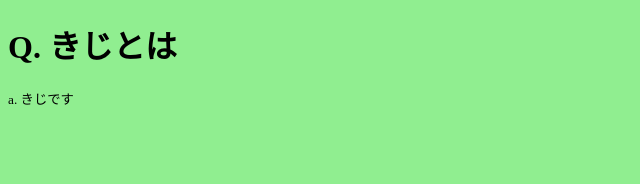
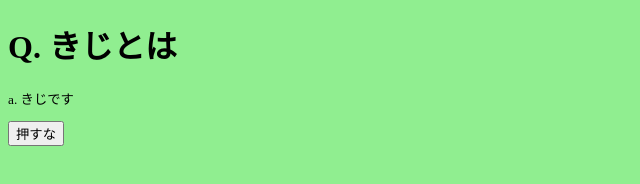
Before and after one commit to konabanana4545/henkan4545, a plain HTML site: page index.html in a window 1280 px wide. Shown: the whole page, without its empty margins (0-640 px from the left). Drawn offline with Linux system fonts and the light colour scheme.

Commit message:
Update index.html

```diff
--- a/index.html
+++ b/index.html
@@ -16,5 +16,6 @@
 <body>
     <h1>Q. きじとは</h1>
     <p class="answer">a. きじです</p>
+    <button onclick="location.href='osuna.html'">押すな</button>
 </body>
 </html>
```
